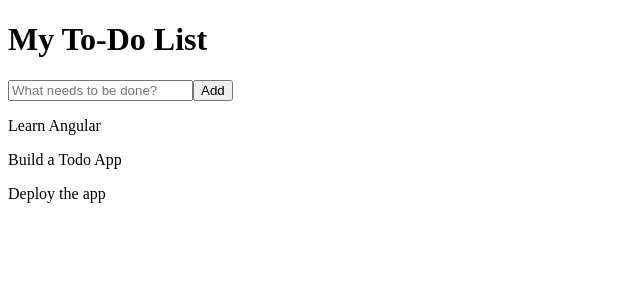
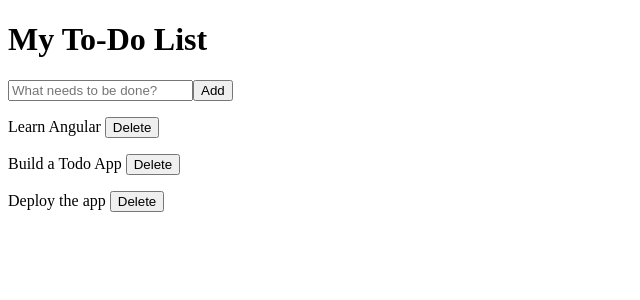
Before and after one commit to brooks-t/angular-todo-app, an Angular app: page / in a window 1280 px wide. Shown: the top 300 px of the page, without its empty margins (0-640 px from the left). Built offline with nearby package versions, Linux system fonts and the light colour scheme.

Commit message:
feat: added delete button to list items

```diff
--- a/src/app/app.html
+++ b/src/app/app.html
@@ -7,5 +7,5 @@
 </div>
 
 @for (item of todoItems; track $index) {
-<app-todo-item [text]="item"></app-todo-item>
+<app-todo-item [text]="item" (delete)="deleteItem(item)"></app-todo-item>
 }
--- a/src/app/app.ts
+++ b/src/app/app.ts
@@ -13,12 +13,13 @@
   todoItems = ['Learn Angular', 'Build a Todo App', 'Deploy the app'];
 
   addItem(text: string) {
-
     if (text.trim() === '') {
       return;
     }
-
-
     this.todoItems.push(text);
   }
+  deleteItem(itemToDelete: string) {
+    this.todoItems = this.todoItems.filter(item => item !== itemToDelete);
+  }
+
 }
--- a/src/app/todo-item/todo-item.html
+++ b/src/app/todo-item/todo-item.html
@@ -1 +1,3 @@
-<p>{{ text }}</p>
+<p>{{ text }}
+    <button (click)="delete.emit()">Delete</button>
+</p>
--- a/src/app/todo-item/todo-item.ts
+++ b/src/app/todo-item/todo-item.ts
@@ -1,11 +1,12 @@
-import { Component, Input } from '@angular/core';
+import { Component, Input, Output, EventEmitter } from '@angular/core';
 
 @Component({
   selector: 'app-todo-item',
-  imports: [],
+  standalone: true,
   templateUrl: './todo-item.html',
   styleUrl: './todo-item.scss'
 })
 export class TodoItem {
   @Input() text: string = '';
+  @Output() delete = new EventEmitter<void>();
 }
```
